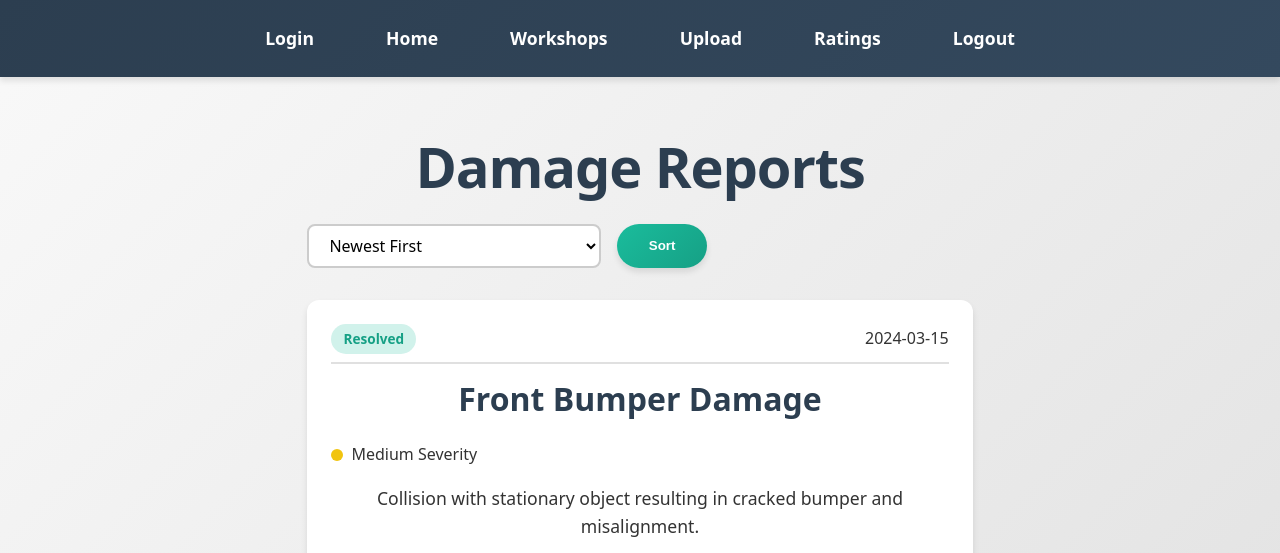
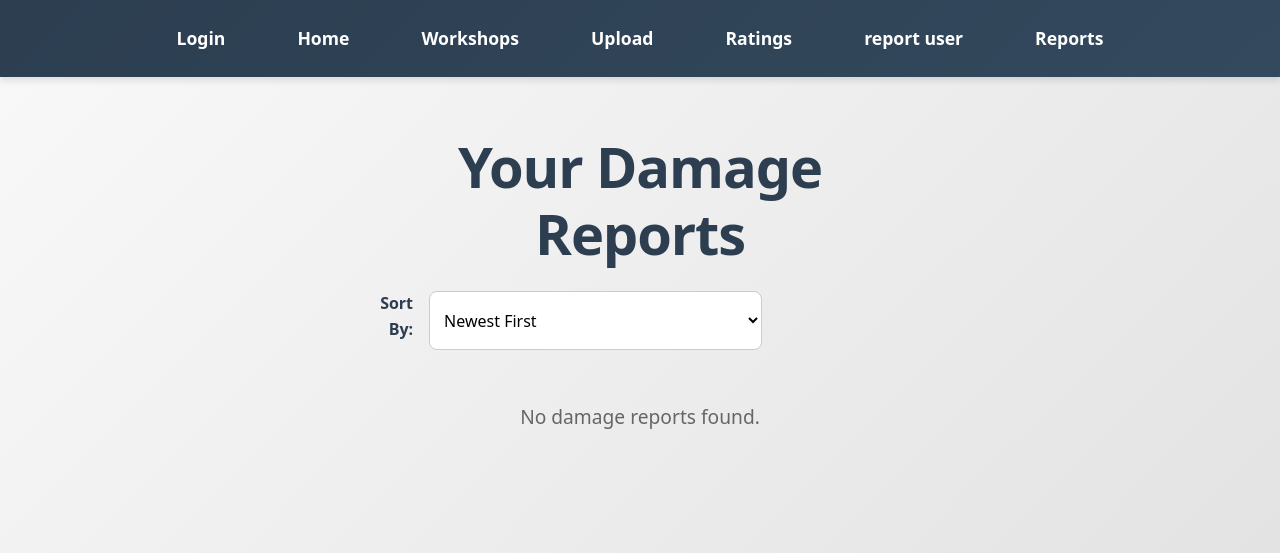
Before and after one commit to abdra7/Damaged-Vehicle-Check-web, a PHP site: page /report.php in a window 1280 px wide. Shown: the top 553 px of the page. Run offline with PHP 8.4, Linux system fonts and the light colour scheme; the visitor is signed in with stand-in values (Sample User, id 1); tables that the repository leaves empty or names only in its code hold one stand-in row (values such as "Sample post").

Commit message:
Update report.php

```diff
--- a/Damaged Vehicle Check/report.php
+++ b/Damaged Vehicle Check/report.php
@@ -1,64 +1,208 @@
-<?php include 'header.php'; ?>
+<?php
+session_start();
+include 'db_connections.php';
+include 'header.php';
+
+// Check if user is logged in
+if (!isset($_SESSION['user_id'])) {
+    header('Location: login.php');
+    exit();
+}
+
+// Get sort parameter
+$sort = $_GET['sort'] ?? 'date_desc';
+$order = match($sort) {
+    'date_asc' => 'created_at ASC',
+    'severity' => 'service_type ASC',
+    'status' => 'status ASC',
+    default => 'created_at DESC'
+};
+
+// Fetch damage reports (uploads) for current user
+try {
+    $stmt = $conn->prepare("
+        SELECT * FROM user_activities
+        WHERE user_id = :user_id AND type = 'upload'
+        ORDER BY $order
+    ");
+    $stmt->execute(['user_id' => $_SESSION['user_id']]);
+    $reports = $stmt->fetchAll(PDO::FETCH_ASSOC);
+} catch (PDOException $e) {
+    die("Database error: " . $e->getMessage());
+}
+?>
+<!DOCTYPE html>
+<html lang="en">
+<head>
+    <meta charset="UTF-8">
+    <meta name="viewport" content="width=device-width, initial-scale=1.0">
+    <title>Damage Vehicle Check - User Dashboard</title>
+    <link rel="stylesheet" href="style.css">
+    <style>
+/* Report Card Styling */
+.report-card {
+    border: 1px solid #ddd;
+    border-radius: 12px;
+    padding: 20px;
+    margin-bottom: 20px;
+    background-color: #fff;
+    box-shadow: 0 4px 8px rgba(0, 0, 0, 0.1);
+    transition: transform 0.3s ease, box-shadow 0.3s ease;
+}
+.report-card:hover {
+    transform: translateY(-5px);
+    box-shadow: 0 6px 12px rgba(0, 0, 0, 0.2);
+}
+.report-header {
+    display: flex;
+    justify-content: space-between;
+    align-items: center;
+    margin-bottom: 10px;
+}
+.report-status {
+    font-weight: bold;
+    padding: 5px 10px;
+    border-radius: 20px;
+    font-size: 0.9rem;
+}
+.report-status.accepted {
+    background-color: #d4edda;
+    color: #155724;
+}
+.report-status.rejected {
+    background-color: #f8d7da;
+    color: #721c24;
+}
+.report-status.pending {
+    background-color: #fff3cd;
+    color: #856404;
+}
+.report-date {
+    font-size: 0.9em;
+    color: #666;
+}
+.damage-severity {
+    display: flex;
+    align-items: center;
+    margin-bottom: 10px;
+}
+.severity-indicator {
+    width: 12px;
+    height: 12px;
+    border-radius: 50%;
+    margin-right: 10px;
+}
+.severity-indicator.low {
+    background-color: green;
+}
+.severity-indicator.medium {
+    background-color: orange;
+}
+.severity-indicator.high {
+    background-color: red;
+}
+.expert-notes {
+    margin-top: 15px;
+    padding: 10px;
+    background-color: #f9f9f9;
+    border-left: 4px solid #007bff;
+}
+.expert-notes h4 {
+    margin-top: 0;
+    color: #007bff;
+}
+.estimated-cost {
+    margin-top: 15px;
+    padding: 10px;
+    background-color: #f9f9f9;
+    border-left: 4px solid #28a745;
+}
+.estimated-cost h4 {
+    margin-top: 0;
+    color: #28a745;
+}
+.sort-controls {
+    margin-bottom: 20px;
+    text-align: right;
+}
+.sort-select {
+    padding: 10px;
+    border: 1px solid #ccc;
+    border-radius: 8px;
+    font-size: 1rem;
+    cursor: pointer;
+}
+.no-reports {
+    text-align: center;
+    font-size: 1.2rem;
+    color: #666;
+    margin-top: 20px;
+}
+    </style>
+</head>
+<body>
 <main>
-<link rel="stylesheet" href="style.css">
     <div class="container">
-        <h1>Damage Reports</h1>
+        <h1>Your Damage Reports</h1>
 
         <!-- Sorting Controls -->
         <div class="sort-controls">
-            <select id="sortSelect" class="sort-select">
-                <option value="date_desc">Newest First</option>
-                <option value="date_asc">Oldest First</option>
-                <option value="severity">Severity Level</option>
-                <option value="status">Status</option>
+            <label for="sort">Sort By:</label>
+            <select id="sort" class="sort-select" onchange="location.href='?sort=' + this.value;">
+                <option value="date_desc" <?= $sort === 'date_desc' ? 'selected' : '' ?>>Newest First</option>
+                <option value="date_asc" <?= $sort === 'date_asc' ? 'selected' : '' ?>>Oldest First</option>
+                <option value="severity" <?= $sort === 'severity' ? 'selected' : '' ?>>Severity</option>
+                <option value="status" <?= $sort === 'status' ? 'selected' : '' ?>>Status</option>
             </select>
-            <button class="btn btn-primary" onclick="sortReports()">Sort</button>
         </div>
 
         <!-- Reports Grid -->
         <div class="report-grid">
-            <!-- Report Card Example -->
+            <?php if (empty($reports)): ?>
+                <div class="no-reports">No damage reports found.</div>
+            <?php else: ?>
+                <?php foreach ($reports as $report): ?>
                     <div class="report-card">
                         <div class="report-header">
-                    <span class="report-status resolved">Resolved</span>
-                    <span class="report-date">2024-03-15</span>
+                            <span class="report-status <?= $report['status'] ?>">
+                                <?= match($report['status']) {
+                                    'accepted' => 'Resolved',
+                                    'rejected' => 'Rejected',
+                                    default => 'Pending'
+                                } ?>
+                            </span>
+                            <span class="report-date"><?= date('M d, Y', strtotime($report['created_at'])) ?></span>
                         </div>
                         <div class="report-body">
-                    <h3>Front Bumper Damage</h3>
-                    <div class="damage-severity">
-                        <span class="severity-indicator medium"></span>
-                        Medium Severity
+                            <h3><?= htmlspecialchars($report['service_type'] ?? 'Damage Report') ?></h3>
+                            <p class="report-description"><?= htmlspecialchars($report['description']) ?></p>
+                            <?php if ($report['image_path']): ?>
+                                <div class="damage-images">
+                                    <img src="<?= htmlspecialchars($report['image_path']) ?>" alt="Damage photo" class="damage-thumbnail">
                                 </div>
-                    <p class="report-description">Collision with stationary object resulting in cracked bumper and misalignment.</p>
-                    <div class="damage-images">
-                        <img src="placeholder.jpg" alt="Damage photo" class="damage-thumbnail">
-                        <img src="placeholder.jpg" alt="Damage photo" class="damage-thumbnail">
+                            <?php endif; ?>
+                            <!-- Expert Notes Section -->
+                            <?php if ($report['repair_notes']): ?>
+                                <div class="expert-notes">
+                                    <h4>Expert Notes:</h4>
+                                    <p><?= htmlspecialchars($report['repair_notes']) ?></p>
+                                </div>
+                            <?php endif; ?>
+                            <!-- Estimated Cost Section -->
+                            <?php if ($report['estimated_cost']): ?>
+                                <div class="estimated-cost">
+                                    <h4>Estimated Cost:</h4>
+                                    <p>$<?= number_format((float)$report['estimated_cost'], 2) ?></p>
+                                </div>
+                            <?php endif; ?>
                         </div>
                     </div>
-                <div class="report-footer">
-                    <button class="btn btn-secondary">View Details</button>
-                    <button class="btn btn-primary">Download Report</button>
-                </div>
-            </div>
-
-            <!-- Add more report cards here -->
+                <?php endforeach; ?>
+            <?php endif; ?>
         </div>
     </div>
 </main>
-<script>
-    // Basic sorting functionality
-    function sortReports() {
-        const sortValue = document.getElementById('sortSelect').value;
-        const reportGrid = document.querySelector('.report-grid');
-        const reports = [...reportGrid.children];
-
-        reports.sort((a, b) => {
-            // Implement actual sorting logic based on your data
-            return 0;
-        });
-
-        reportGrid.append(...reports);
-    }
-</script>
-
 <?php include 'footer.php'; ?>
+</body>
+<script src="script.js"></script>
+</html>
```
Lines whose indentation alone changed are shown as unchanged.
